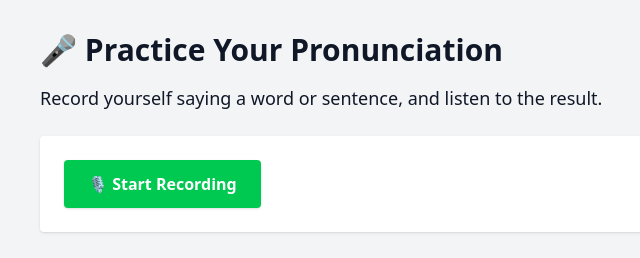
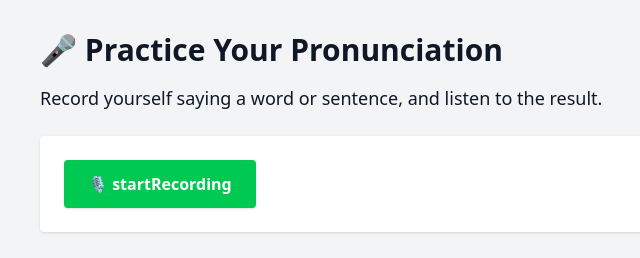
Before and after one commit to Ania58/Pronunciation-App-Frontend, a React (Vite) app: page /record in a window 1280 px wide. Shown: the top 258 px of the page, without its empty margins (232-872 px from the left). Built offline with nearby package versions, Linux system fonts and the light colour scheme; no server answers.

Commit message:
Translate RecorderWidget using existing i18n keys

```diff
--- a/src/features/record/RecorderWidget.tsx
+++ b/src/features/record/RecorderWidget.tsx
@@ -1,4 +1,5 @@
 import { useRecorder } from '../../hooks/useRecorder';
+import { useTranslation } from 'react-i18next';
 
 interface RecorderWidgetProps {
   onRecordingReady?: (blob: Blob) => void;
@@ -6,6 +7,7 @@ interface RecorderWidgetProps {
 
 export default function RecorderWidget({ onRecordingReady }: RecorderWidgetProps) {
   const { isRecording, audioUrl,  audioBlob, startRecording, stopRecording } = useRecorder();
+  const { t } = useTranslation();
 
    if (audioBlob && onRecordingReady) {
     onRecordingReady(audioBlob);
@@ -21,12 +23,12 @@ export default function RecorderWidget({ onRecordingReady }: RecorderWidgetProps
             : 'bg-green-500 hover:bg-green-600 text-white'
         }`}
       >
-        {isRecording ? '⏹ Stop Recording' : '🎙 Start Recording'}
+        {isRecording ? t('⏹ stopRecording') : t('🎙 startRecording')}
       </button>
 
       {audioUrl && (
         <div className="mt-6">
-          <p className="mb-2 text-lg font-medium">▶️ Preview:</p>
+          <p className="mb-2 text-lg font-medium">▶️ {t('preview')}:</p>
           <audio controls src={audioUrl} className="w-full" />
         </div>
       )}
```
